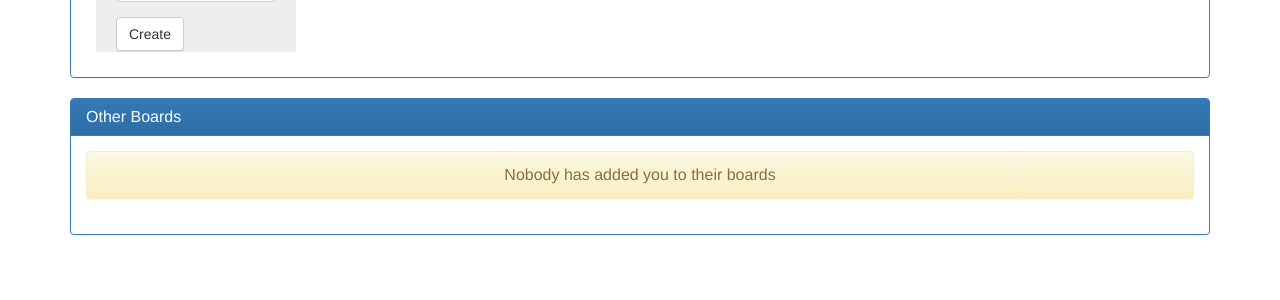
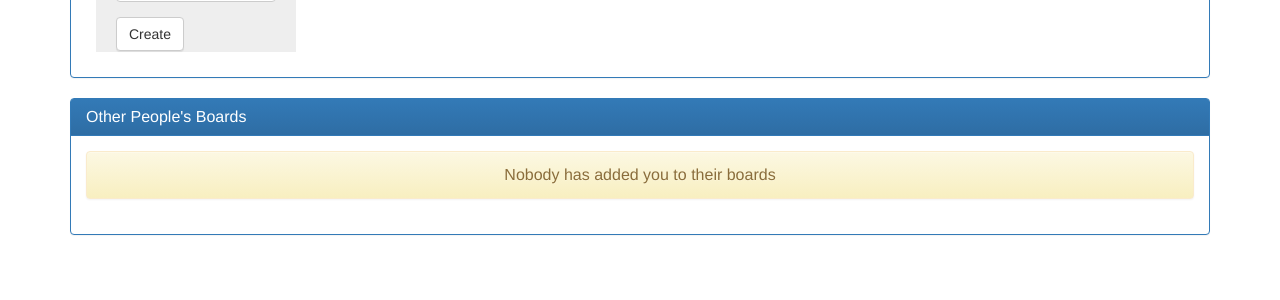
Before and after one commit to KristianTashkov/prello, a Django app: page /boards/ in a window 1280 px wide. Shown: the part 323-623 px from the top of the page. Run offline with Django 3.2, Linux system fonts and the light colour scheme; a user stored in the database is signed in; tables that the repository leaves empty hold one stand-in row (values such as "Sample post"); some libraries are stand-ins or nearby versions.

Commit message:
Style changes to other boards

```diff
--- a/boards/templates/boards/boards.html
+++ b/boards/templates/boards/boards.html
@@ -35,7 +35,7 @@
 </div>
 
 <div class="panel panel-primary">
- <div class="panel-heading">Other Boards</div>
+ <div class="panel-heading">Other People's Boards</div>
  <div class="panel-body">
  {% if not other_boards %}
     <div class="alert alert-warning text-center">Nobody has added you to their boards</div>
@@ -43,7 +43,7 @@
      {% for board in other_boards %}
      <a href="/boards/{{ board.id }}"/>
         <div class="board-button">
-            <div class="board-text">{{ board.title }}</div>
+            <div class="board-text">{{board.creator}}'s {{ board.title }}</div>
         </div>
      </a>
      {% endfor %}
```
